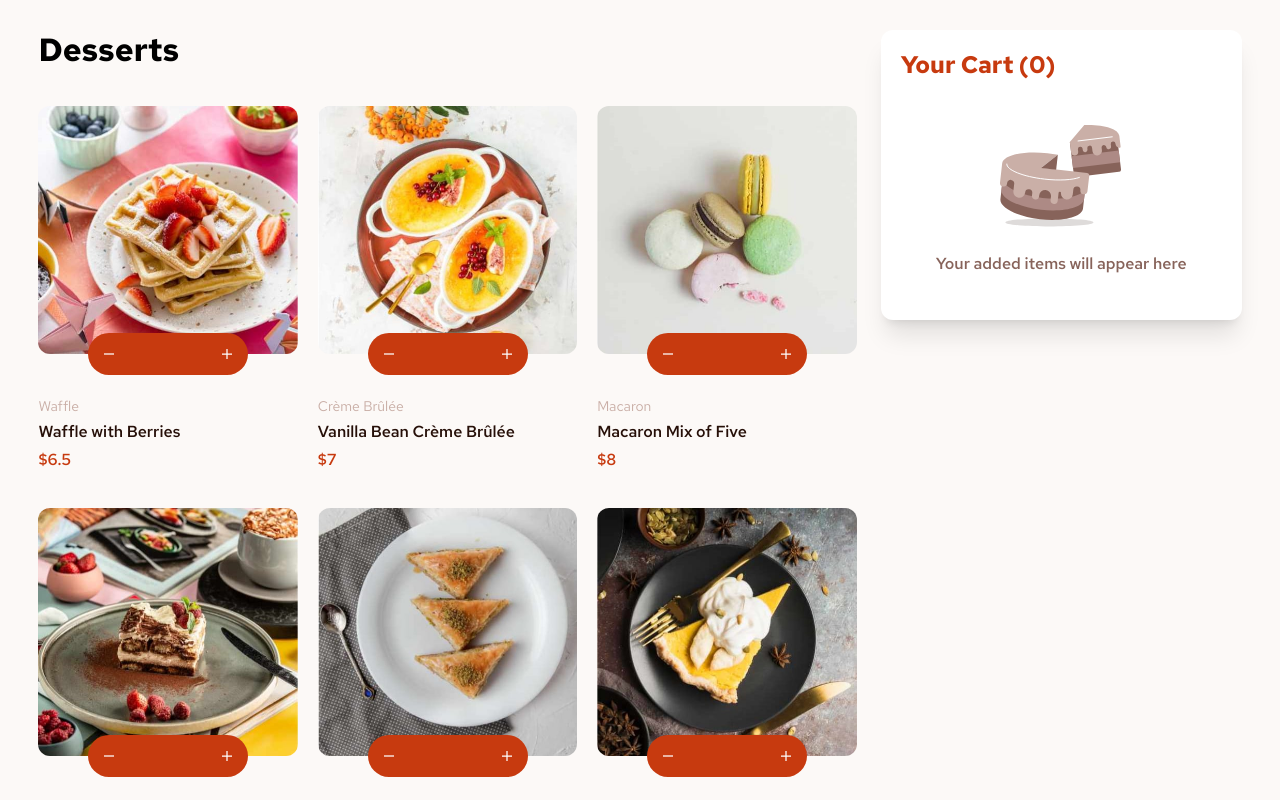
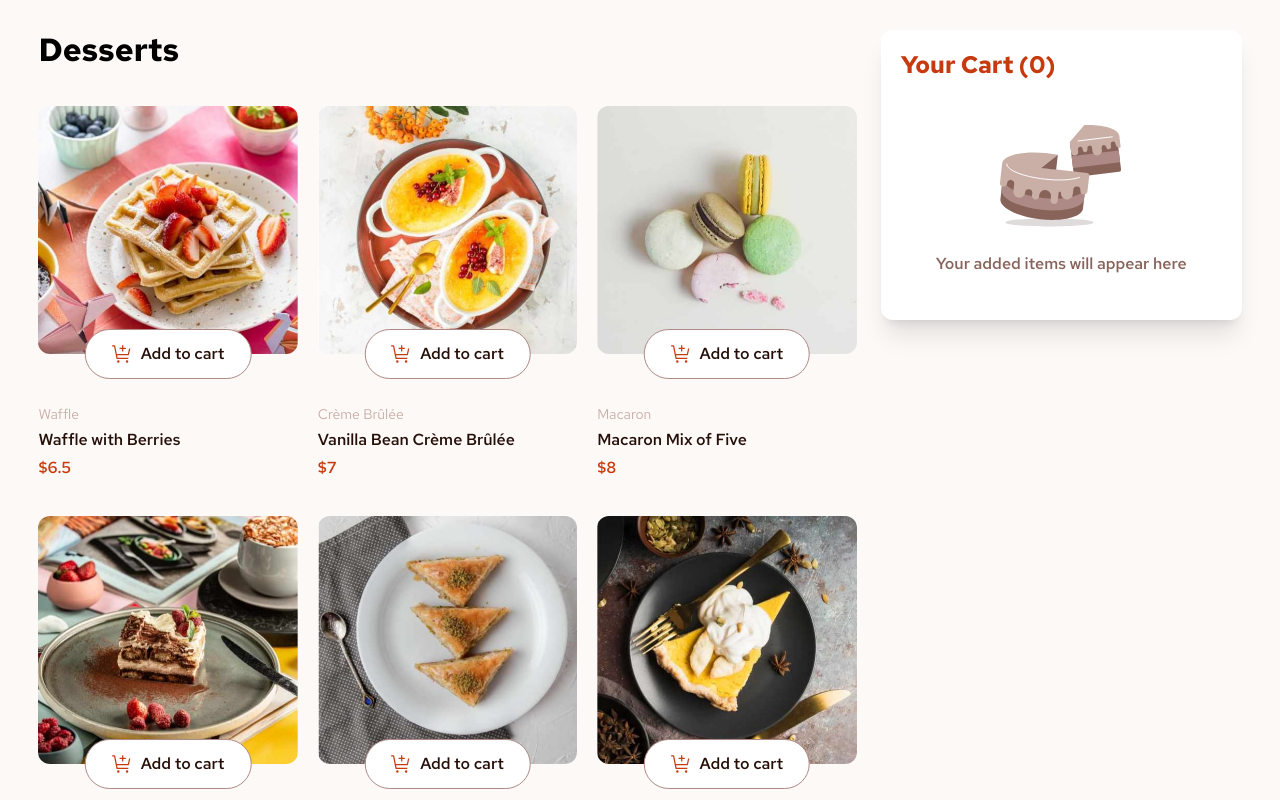
Before and after one commit to devPauloski/product-list-with-cart, a React (Vite) app: page / in a window 1280 px wide. Shown: the top 800 px of the page. Built offline with nearby package versions, Linux system fonts and the light colour scheme.

Commit message:
Make changes to the click of the add to cart button

```diff
--- a/src/App.jsx
+++ b/src/App.jsx
@@ -5,22 +5,15 @@ import Cart from "./components/Cart.jsx";
 import Order from "./components/Order.jsx";
 
 function App() {
-  const [count, setCount] = useState(0);
-  const [show, setShow] = useState(false);
-  const [cartItems, setCartItems] = useState([]);
+  const [show, setShow] = useState(true);
 
   function handleClick() {
     setShow(false);
-    handleCount();
-  }
-
-  function handleCount() {
-    setCount(count + 1);
   }
 
   return (
     <main className="max-w-[30rem] md:max-w-[76.25rem] mx-auto w-[90%] md:w-[94%] grid my-[1.875rem] md:grid-cols-[1fr_minmax(18.25rem,30%)] gap-6">
-      <Product count={count} show={show} handleClick={handleClick} />
+      <Product show={show} handleClick={handleClick} />
       <Cart />
       <Order />
     </main>
--- a/src/components/Product.jsx
+++ b/src/components/Product.jsx
@@ -12,7 +12,7 @@ function ProductList({ count, show, handleClick }) {
         <div>
           {show ? (
             <button
-              onClick={() => handleClick()}
+              onClick={(e) => handleClick()}
               className="flex px-[10%] py-3 border-1 flex-wrap gap-2 rounded-[100vmax] cursor-pointer border-rose-400 items-center justify-center -translate-y-2/4 bg-white relative left-2/4 -translate-x-2/4"
             >
               <img src="/assets/images/icon-add-to-cart.svg" alt="" />
@@ -46,11 +46,11 @@ function ProductList({ count, show, handleClick }) {
   );
 }
 
-function Product() {
+function Product({show, handleClick}) {
   return (
     <section>
       <h1 className="font-bold leading-tight text-[2rem] mb-9">Desserts</h1>
-      <ProductList />
+      <ProductList show={show} handleClick={handleClick} />
     </section>
   );
 }
```
